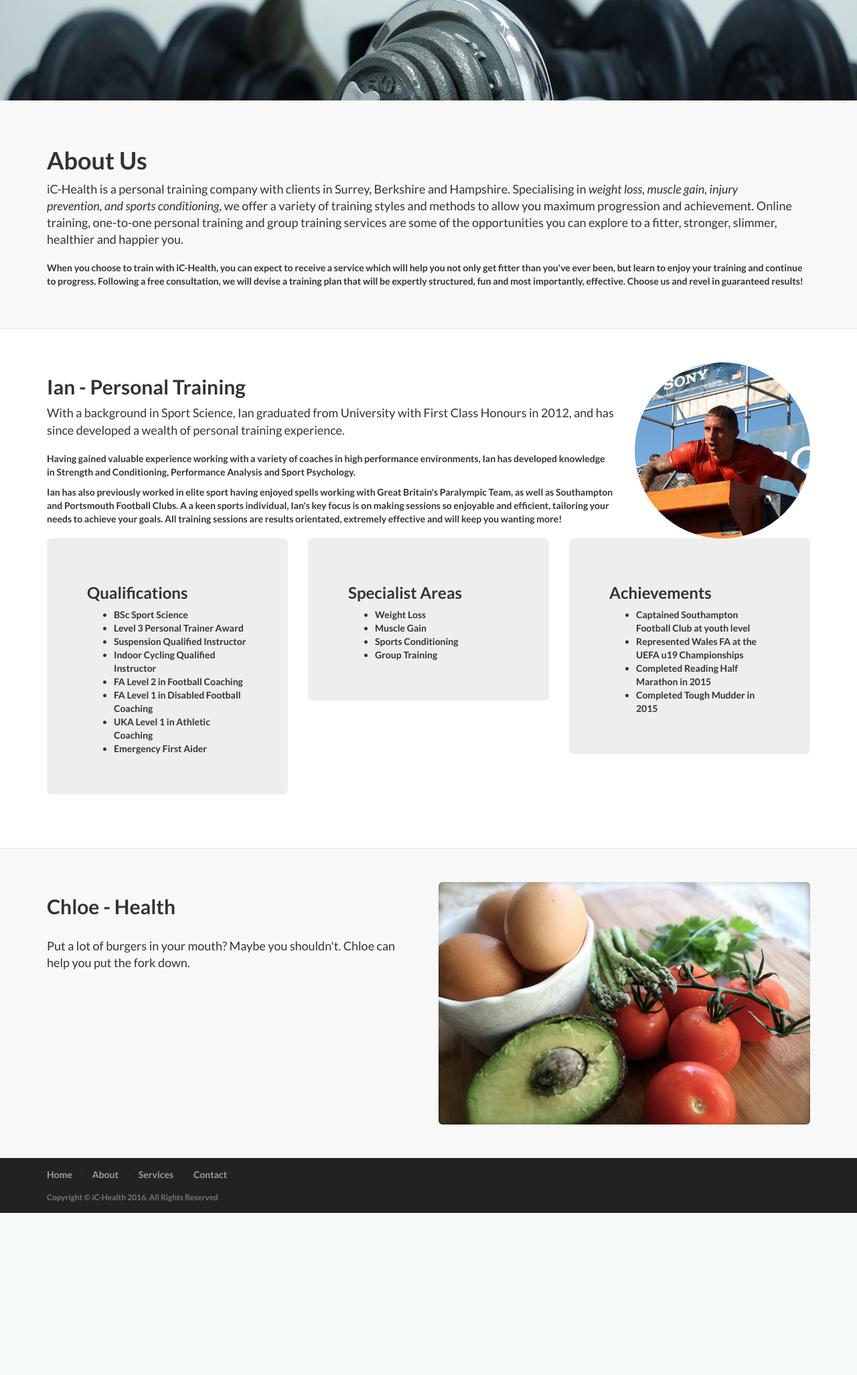
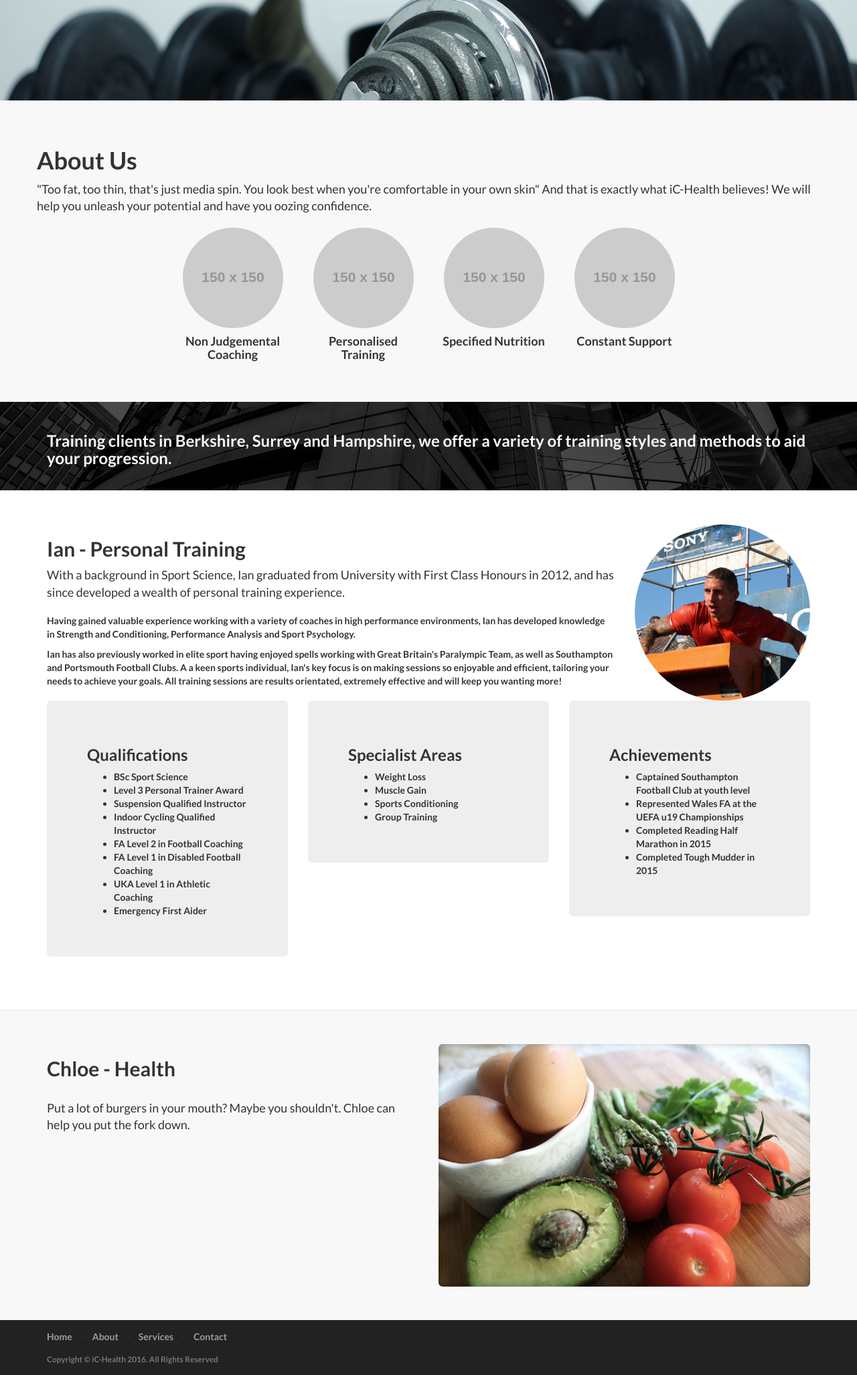
Before and after one commit to timsweb/ichealth, a PHP site: template templates_twig/about.twig in a window 1280 px wide. Shown: the part 51-2104 px from the top of the page at 67% size. Before the commit the page ends 1862 px from the top, so only its background shows below. Run offline with PHP 8.4, Linux system fonts and the light colour scheme; the template is opened without the code that fills it, so the values that code supplies are empty; grey boxes labelled with a size stand in for pictures from a placeholder-image service; some libraries are stand-ins or nearby versions.

Commit message:
Copy changes and some extra layout

```diff
--- a/public/css/landing-page.css
+++ b/public/css/landing-page.css
@@ -120,7 +120,15 @@ h6 {
     background-size: cover;
 }
 
-.banner h2 {
+.compact-banner {
+    padding: 25px 0;
+    color: #f8f8f8;
+    background: url(../img/reading-banner.jpg) no-repeat center center;
+    background-size: cover;
+}
+
+.banner,
+.compact-banner h2 {
     margin: 0;
     text-shadow: 2px 2px 3px rgba(0,0,0,0.6);
     font-size: 3em;
--- a/templates_twig/about.twig
+++ b/templates_twig/about.twig
@@ -21,15 +21,12 @@
     <div class="content-section-a">
         <div class="container">
             <div class="row">
-                <div class="col-lg-12 col-sm-12">
+                <div class="col-sx-12">
                     <div class="clearfix"></div>
                     <h1>About Us</h1>
                     <p class="lead">
-                       iC-Health is a personal training company with clients in Surrey, Berkshire and Hampshire. Specialising in <em>weight loss, muscle gain, injury prevention, and sports conditioning</em>, we offer a variety of training styles and methods to allow you maximum progression and achievement. Online training, one-to-one personal training and group training services are some of the opportunities you can explore to a fitter, stronger, slimmer, healthier and happier you.
-                    </p>
-
-                    <p>
-                        When you choose to train with iC-Health, you can expect to receive a service which will help you not only get fitter than you've ever been, but learn to enjoy your training and continue to progress. Following a free consultation, we will devise a training plan that will be expertly structured, fun and most importantly, effective. Choose us and revel in guaranteed results!
+                       &quot;Too fat, too thin, that's just media spin. You look best when you're comfortable in your own skin&quot;
+                        And that is exactly what iC-Health believes! We will help you unleash your potential and have you oozing confidence.
                     </p>
 
 {#
@@ -40,12 +37,50 @@
 #}
                 </div>
             </div>
+        </div>
+        <div class="container">
+            <div class="row">
+                <div class="col-sm-3 col-lg-offset-2 col-lg-2">
+                      <img src="http://placehold.it/150x150" alt="" class="center-block img-responsive img-circle">
+                      <div class="caption text-center">
+                        <h4>Non Judgemental Coaching</h4>
+                      </div>
+                </div>
+                <div class="col-sm-3 col-lg-2">
+                      <img src="http://placehold.it/150x150" alt="" class="center-block img-responsive img-circle">
+                      <div class="caption text-center">
+                        <h4>Personalised Training</h4>
+                      </div>
+                </div>
+                <div class="col-sm-3 col-lg-2">
+                    <img src="http://placehold.it/150x150" alt="" class="center-block img-responsive img-circle">
+                      <div class="caption text-center">
+                        <h4>Specified Nutrition</h4>
+                      </div>
+                </div>
+                <div class="col-sm-3 col-lg-2">
+                    <img src="http://placehold.it/150x150" alt="" class="center-block img-responsive img-circle">
+                    <div class="caption text-center">
+                        <h4>Constant Support</h4>
+                    </div>
 
+                </div>
+            </div>
         </div>
         <!-- /.container -->
+    </div>
 
+    <div class="compact-banner">
+        <div class="container">
+            <div class="row">
+               <div class="col-xs-12">
+                <h3>Training clients in Berkshire, Surrey and Hampshire, we offer a variety of training styles and methods to aid your progression.</h3>
+               </div>
+            </div>
+        </div>
     </div>
     <!-- /.content-section-a -->
+
 
     <div class="content-section-b">
 
--- a/templates_twig/index.twig
+++ b/templates_twig/index.twig
@@ -9,7 +9,7 @@
                 <div class="col-lg-12">
                     <div class="intro-message">
                         <h1>iC Health</h1>
-                        <h3>Fitness. Nutrition. Confidence.</h3>
+                        <h3>Unleash Your Potential</h3>
                         <hr class="intro-divider">
                         <ul class="list-inline intro-social-buttons">
                             <li>
```
Also changed, not shown: public/img/reading-banner.jpg (added).
